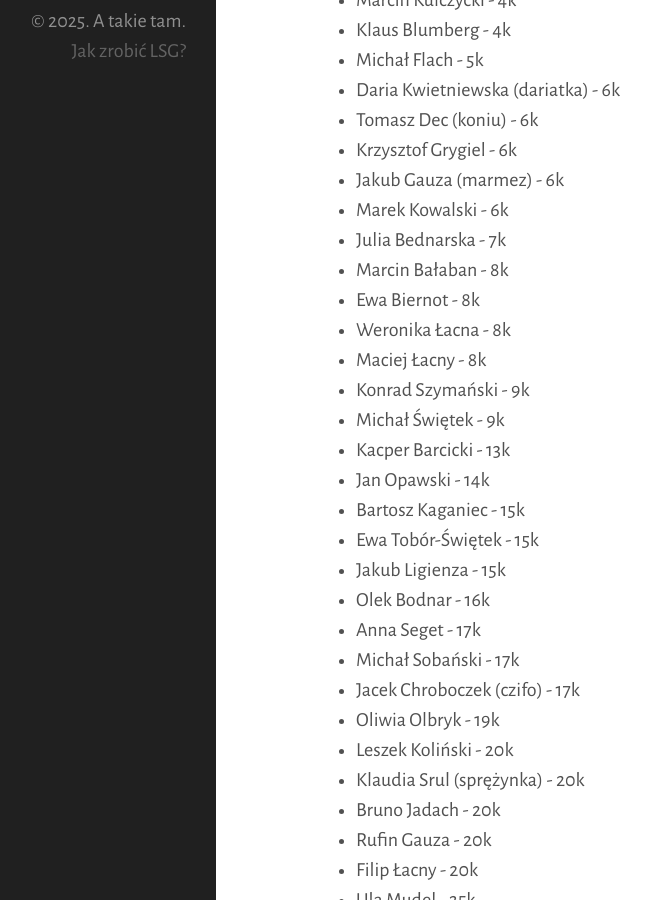
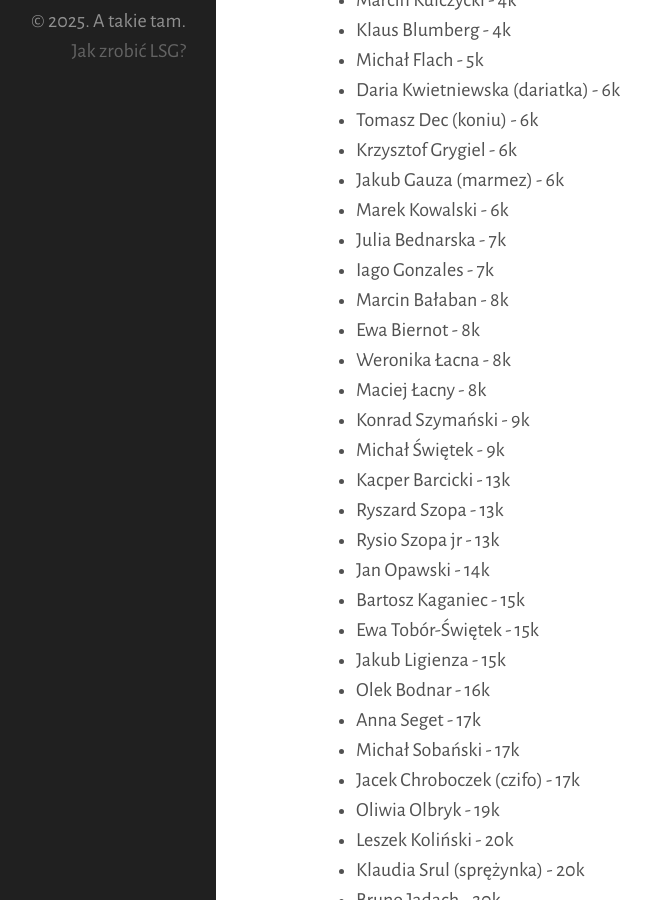
Before and after one commit to tasuki/lsg, a Jekyll site: the page built from _pages/zarejestrowani.md, in a window 1280 px wide and 900 px high, scrolled down 975 px. Shown: the whole window, without its empty margins (144-795 px from the left). Built offline with Jekyll 4.4.1, drawn with Linux system fonts in a browser that asks for light colours.

Commit message:
Update zarejestrowani.md

```diff
--- a/_pages/zarejestrowani.md
+++ b/_pages/zarejestrowani.md
@@ -43,6 +43,7 @@ Zarejestrowani uczestnicy, mniej więcej według stopnia:
 - Jakub Gauza (marmez) - 6k
 - Marek Kowalski - 6k
 - Julia Bednarska - 7k
+- Iago Gonzales - 7k
 - Marcin Bałaban - 8k
 - Ewa Biernot - 8k
 - Weronika Łacna - 8k
@@ -50,6 +51,8 @@ Zarejestrowani uczestnicy, mniej więcej według stopnia:
 - Konrad Szymański - 9k
 - Michał Świętek - 9k
 - Kacper Barcicki - 13k
+- Ryszard Szopa - 13k
+- Rysio Szopa jr - 13k
 - Jan Opawski - 14k
 - Bartosz Kaganiec - 15k
 - Ewa Tobór-Świętek - 15k
```
